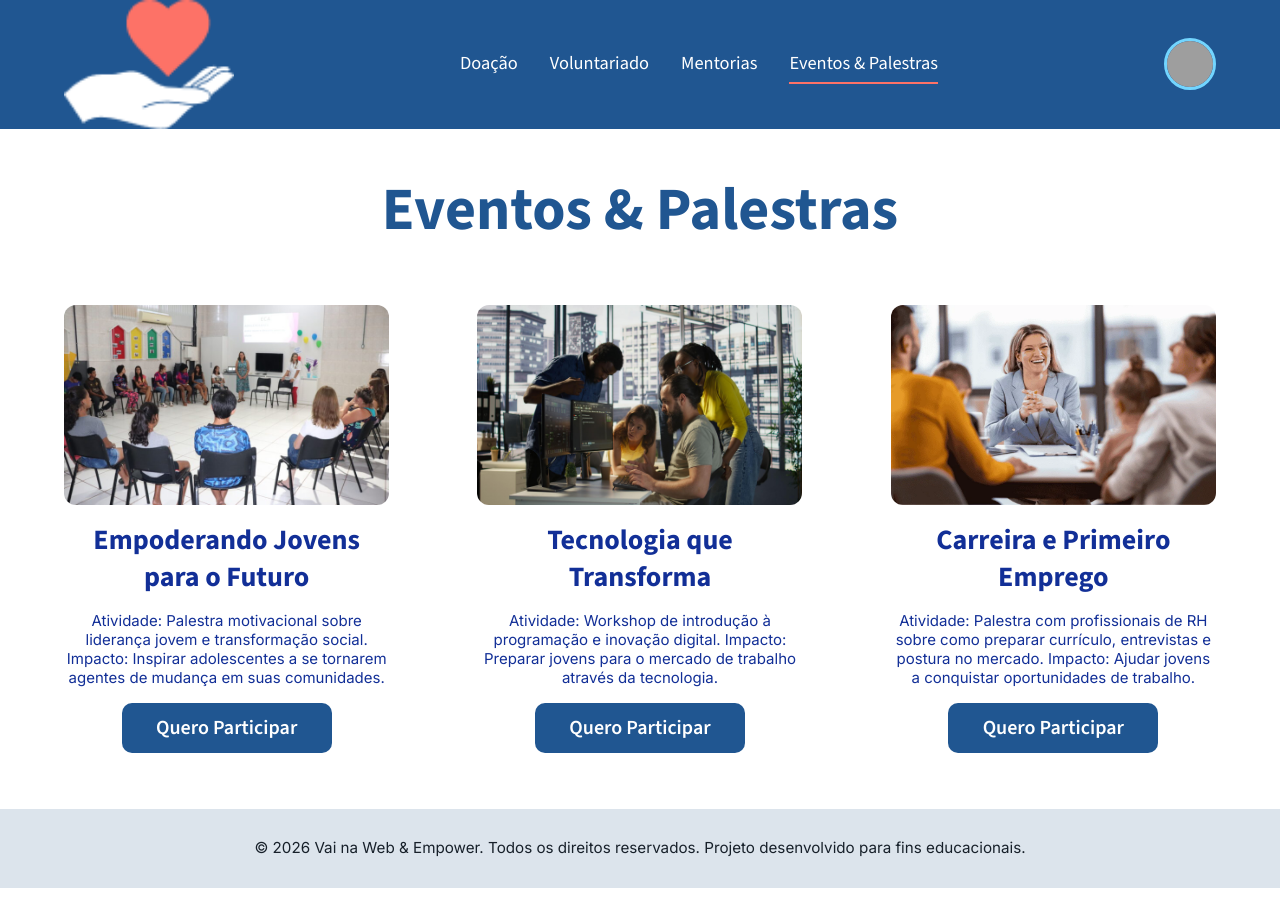
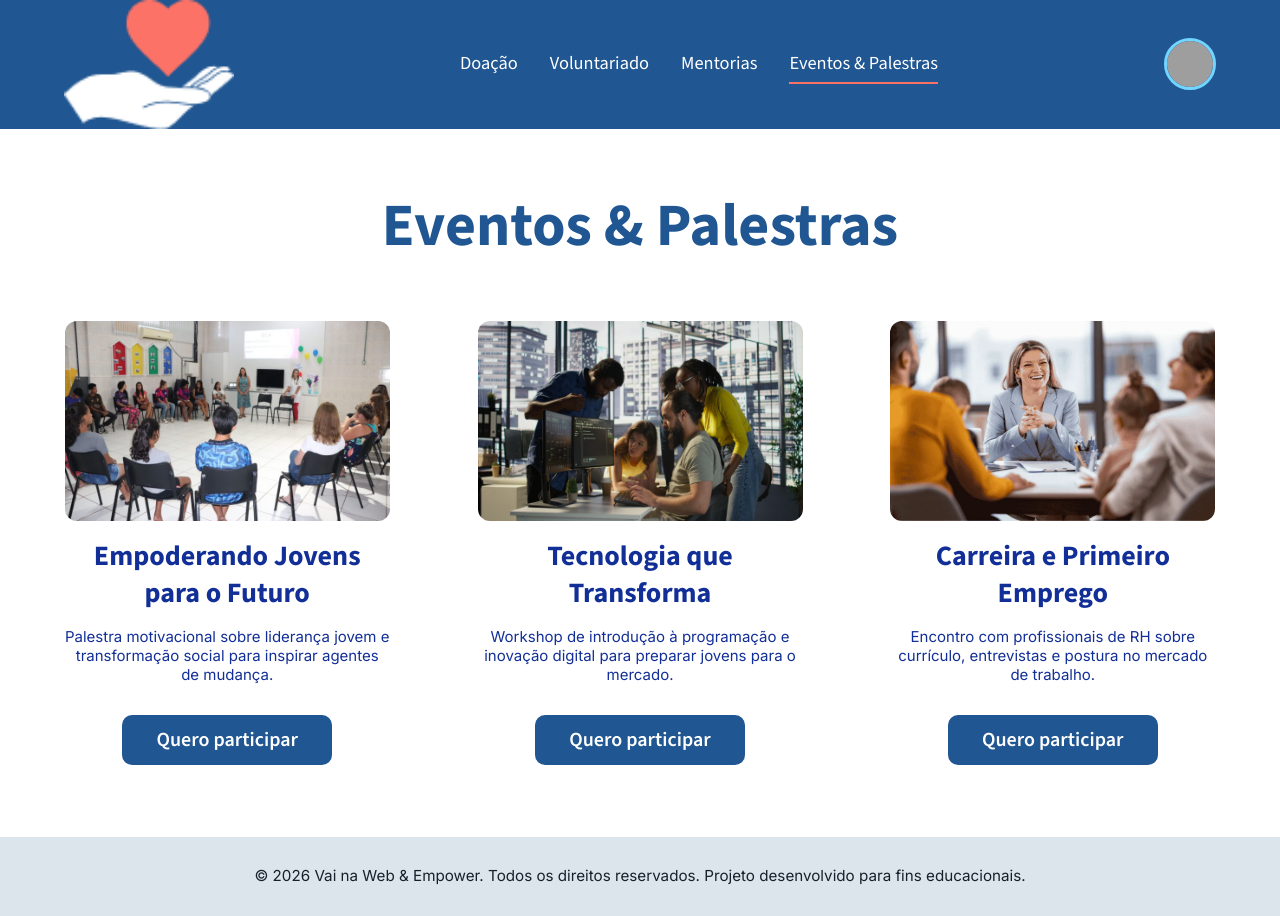
Before and after one commit to jessicatrindadeads/projeto-social-conectar, a React (Vite) app: page /eventos in a window 1280 px wide. Before the commit the page ends 888 px from the top, so only its background shows below. Built offline with nearby package versions, Linux system fonts and the light colour scheme; grey boxes are pictures that could not be loaded.

Commit message:
refactor: use layout compartilhado em eventos

```diff
--- a/src/pages/eventos/Eventos.jsx
+++ b/src/pages/eventos/Eventos.jsx
@@ -1,8 +1,8 @@
 import InfoCard from "../../components/infoCard/infoCard";
-import S from './eventos.module.scss';
-import jovens from '../../assets/img/jovens.jpg';
-import tecnologia from '../../assets/img/tecnologia.jpg';
-import reuniao from '../../assets/img/reuniao.png';
+import jovens from "../../assets/img/jovens.jpg";
+import reuniao from "../../assets/img/reuniao.png";
+import tecnologia from "../../assets/img/tecnologia.jpg";
+import S from "../../styles/catalogPage.module.scss";
 
 export default function Eventos() {
   return (
@@ -11,29 +11,29 @@ export default function Eventos() {
       <section>
         <article>
           <InfoCard
-          img = {jovens}
-          alt='Imagem de jovens participando de uma palestra'
-          subtitulo='Empoderando Jovens para o Futuro'
-          paragrafo='Atividade: Palestra motivacional sobre liderança jovem e transformação social. Impacto: Inspirar adolescentes a se tornarem agentes de mudança em suas comunidades.'
-          textBotao='Quero Participar'
+            img={jovens}
+            alt="Jovens participando de uma palestra"
+            subtitulo="Empoderando Jovens para o Futuro"
+            paragrafo="Palestra motivacional sobre liderança jovem e transformação social para inspirar agentes de mudança."
+            textBotao="Quero participar"
           />
         </article>
         <article>
           <InfoCard
-          img = {tecnologia}
-          alt='Imagem de jovens participando de um workshop de tecnologia'
-          subtitulo='Tecnologia que Transforma'
-          paragrafo='Atividade: Workshop de introdução à programação e inovação digital. Impacto: Preparar jovens para o mercado de trabalho através da tecnologia.'
-          textBotao='Quero Participar'
+            img={tecnologia}
+            alt="Jovens participando de um workshop de tecnologia"
+            subtitulo="Tecnologia que Transforma"
+            paragrafo="Workshop de introdução à programação e inovação digital para preparar jovens para o mercado."
+            textBotao="Quero participar"
           />
         </article>
         <article>
           <InfoCard
-          img = {reuniao}
-          alt='Imagem de jovens participando de uma reunião com profissionais de RH para aprender sobre carreira'
-          subtitulo='Carreira e Primeiro Emprego'
-          paragrafo='Atividade: Palestra com profissionais de RH sobre como preparar currículo, entrevistas e postura no mercado. Impacto: Ajudar jovens a conquistar oportunidades de trabalho.'
-          textBotao='Quero Participar'
+            img={reuniao}
+            alt="Jovens em encontro sobre carreira"
+            subtitulo="Carreira e Primeiro Emprego"
+            paragrafo="Encontro com profissionais de RH sobre currículo, entrevistas e postura no mercado de trabalho."
+            textBotao="Quero participar"
           />
         </article>
       </section>
```
